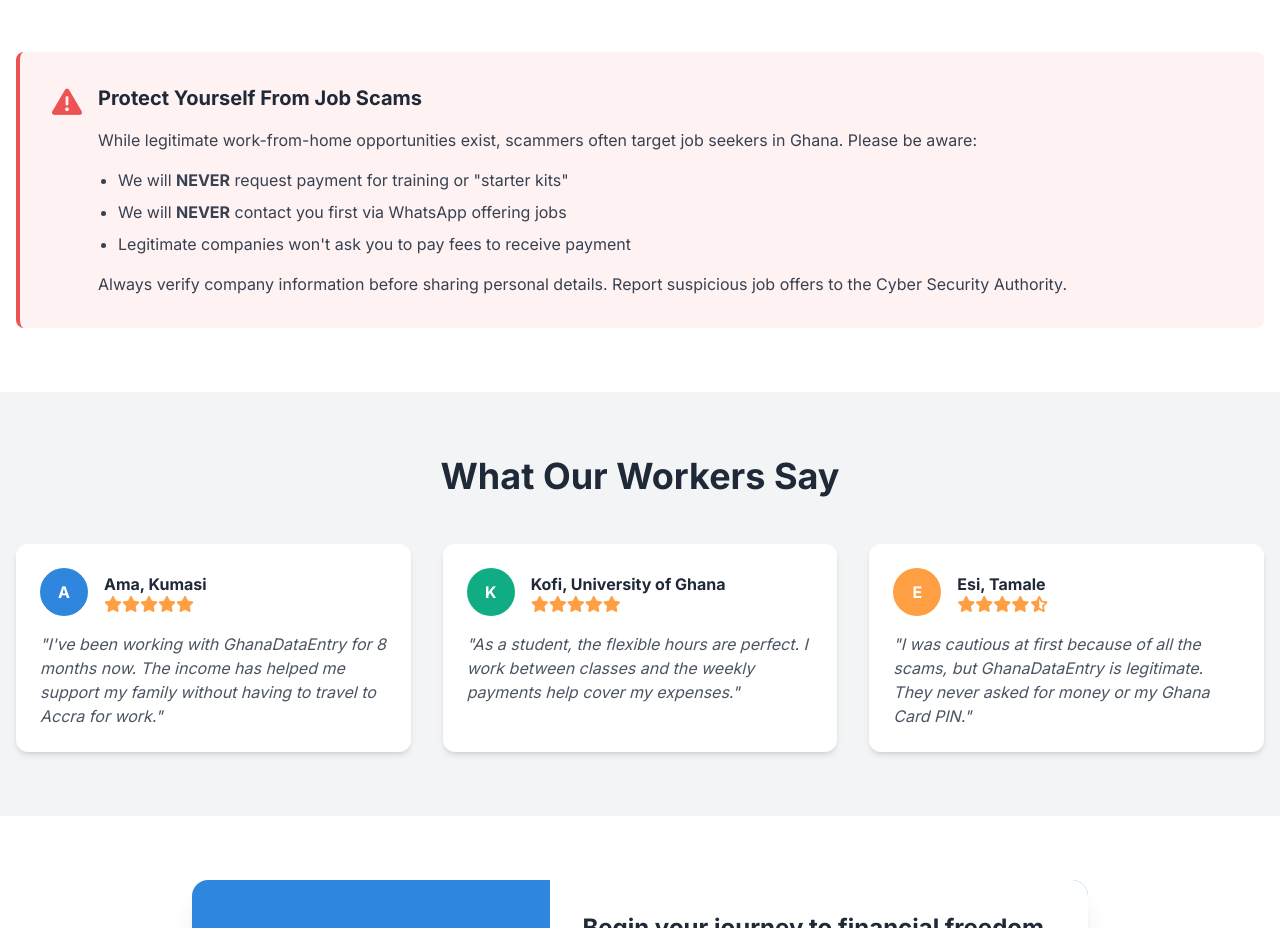
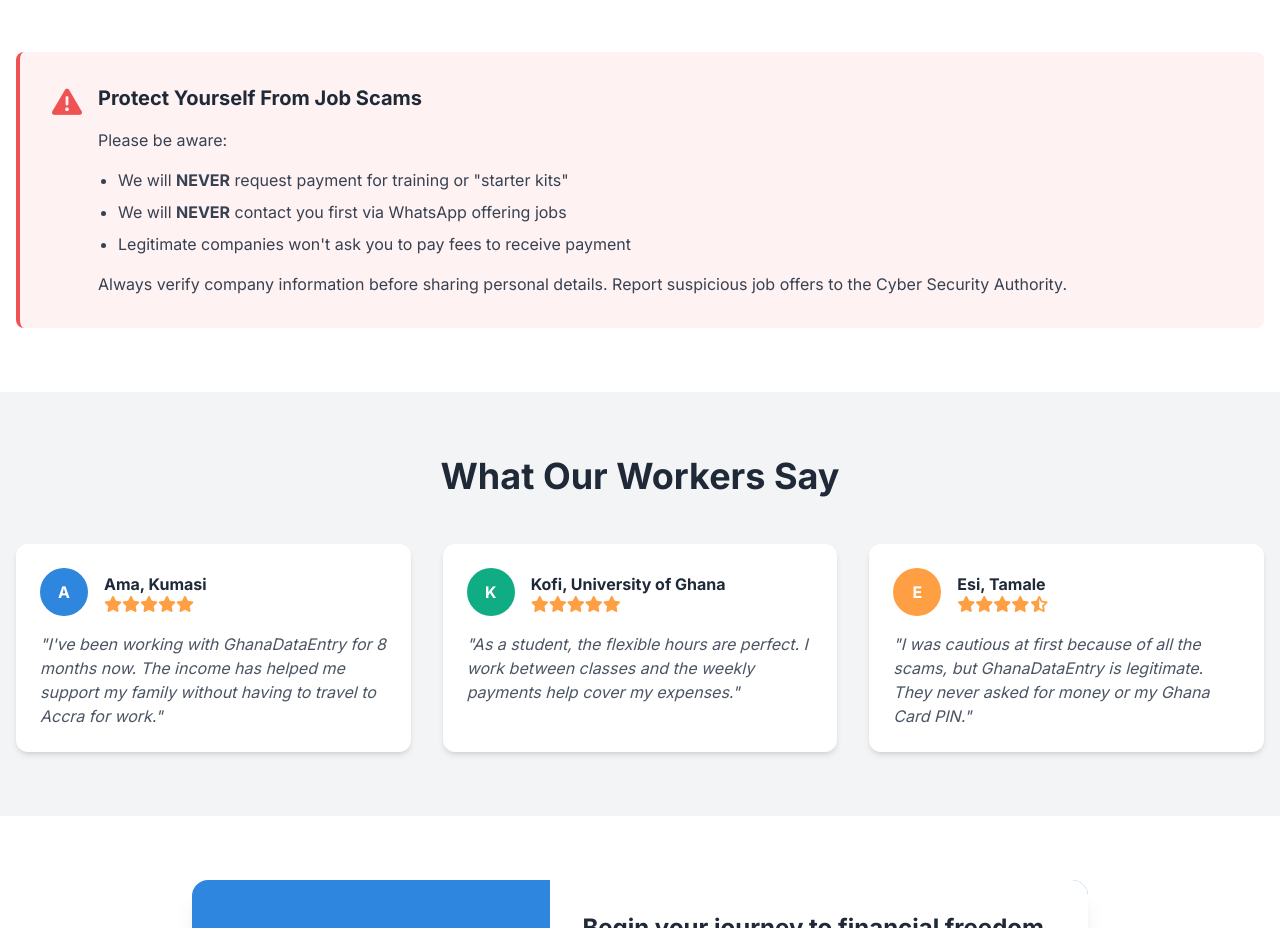
Before and after one commit to abrahamfld/dataentry, a website: page public/index.html in a window 1280 px wide. Shown: the part 2640-3568 px from the top of the page. Drawn offline with nearby package versions, Linux system fonts and the light colour scheme.

Commit message:
Update index.html

```diff
--- a/public/index.html
+++ b/public/index.html
@@ -263,7 +263,7 @@
                     </div>
                     <div class="ml-4">
                         <h3 class="text-xl font-bold text-gray-800 mb-4">Protect Yourself From Job Scams</h3>
-                        <p class="text-gray-700 mb-4">While legitimate work-from-home opportunities exist, scammers often target job seekers in Ghana. Please be aware:</p>
+                        <p class="text-gray-700 mb-4">Please be aware:</p>
                         <ul class="list-disc pl-5 text-gray-700 mb-4">
                             <li class="mb-2">We will <strong>NEVER</strong> request payment for training or "starter kits"</li>
                             <li class="mb-2">We will <strong>NEVER</strong> contact you first via WhatsApp offering jobs</li>
```
